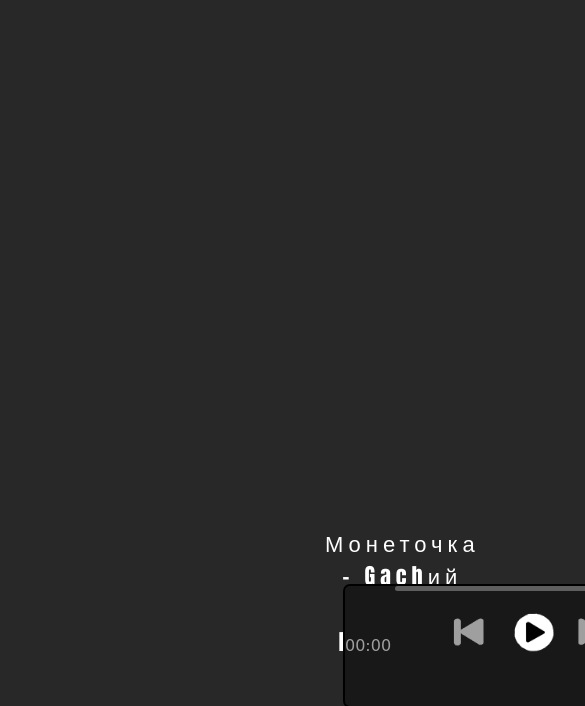
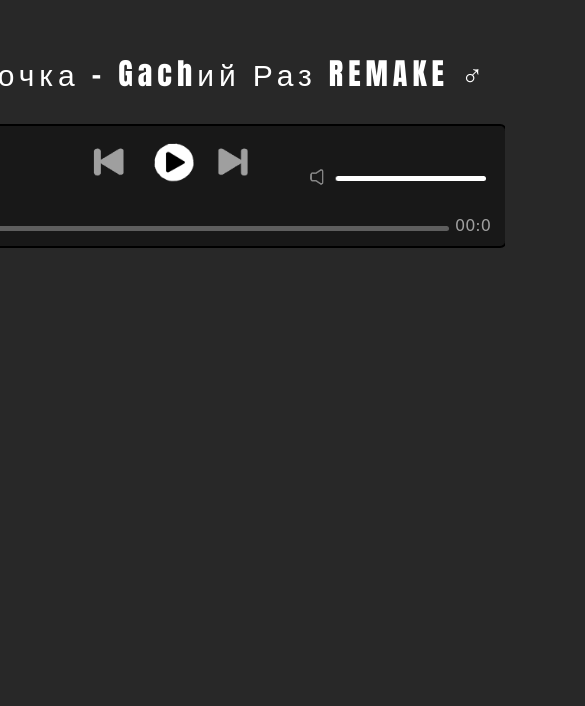
Before and after one commit to ecl1ps1/audioplayer, a plain HTML site: page index.html in a window 390 px wide. Shown: the part 236-942 px from the top of the page, 585 px wide, since content can reach past the window. After the commit the page ends 860 px from the top, so only its background shows below. Drawn offline with Linux system fonts and the light colour scheme.

Commit message:
Add files via upload

```diff
--- a/style.css
+++ b/style.css
@@ -65,71 +65,66 @@
 
 @media screen and (max-width: 1278px) {
     .headname {
-        width: 520px;
+        width: 820px;
     }
     .buttons {
-        margin-left: 150px;
+        margin-top: 20px;
+        margin-left:300px;
+    }
+
+    .buttons img {
+        width: 50px;
+        height: 50px;
     }
 
     .song {
-        position: fixed;
-        margin-top: 300px;
-        left: 260px;
-        font-size: 32px;
+        font-size: 34px;
+        bottom: 150px;
     }
     .progress_container
 {
-   /* margin-top: 90px;*/
     height: 5px;
-    width: 200px;
+    width: 710px;
     border-radius: 5px;
     background-color: #5E5E5E;
     cursor: pointer;
-    display: flex;
-    position: fixed;
-    left: 400px;
-    top: 400px;
+    top: 100px;
+    left: 54px;
 }
 .volume_container
 {
     margin-top: 50px;
     height: 5px;
     margin-left: 40;
-    width:110px;
+    width:200px;
     border-radius: 5px;
     background-color: #5E5E5E;
-    display: flex;
     cursor: pointer;
-    position: fixed;
-    top: 390px;
-    left: 700px;
+    top: 0px;
+    left: 600px;
 }
 .volume_btn
 {
-    position: fixed;
-    top: 427px;
-    left: 670px;
 
     cursor:pointer;
+    top: 36px;
+    left: 567px;
 }
 
 .max_time
 {
     font-family:cursive;
-    position: fixed;
-    top: 450px;
-    left: 610px;
     font-size: 13;
+    top: 90px;
+    left: 770px;
 }
 
 .timer
 {
     font-family:cursive;
-    position: fixed;
-    top: 450px;
-    left: 352px;
-    font-family: cursive;
     font-size: 13;
+    top: 90px;
+    left: 6px;
 }
 
 }
@@ -138,110 +133,131 @@
 
 @media screen and (max-width: 998px) {
     .headname {
-        position: fixed;
-        left: 200px;
-        top: 400px;
-        width: 520px;
+        width: 820px;
     }
     .buttons {
-        margin-left: 100px;
+        margin-top: 20px;
+        margin-left:300px;
+    }
+
+    .buttons img {
+        width: 50px;
+        height: 50px;
     }
 
     .song {
-        position: fixed;
-        margin-top: 300px;
-        left: 170px;
+        font-size: 34px;
+        bottom: 150px;
     }
     .progress_container
 {
-   /* margin-top: 90px;*/
     height: 5px;
+    width: 710px;
     border-radius: 5px;
     background-color: #5E5E5E;
     cursor: pointer;
-    display: flex;
-    position: fixed;
-    left: 260px;
-    top: 400px;
+    top: 100px;
+    left: 54px;
 }
 .volume_container
 {
     margin-top: 50px;
     height: 5px;
     margin-left: 40;
-    width:130px;
+    width:200px;
     border-radius: 5px;
     background-color: #5E5E5E;
-    display: flex;
     cursor: pointer;
-    position: fixed;
-    top: 390px;
-    left: 570px;
+    top: 0px;
+    left: 600px;
 }
 .volume_btn
 {
-    position: fixed;
-    top: 427px;
-    left: 540px;
 
     cursor:pointer;
+    top: 36px;
+    left: 567px;
 }
 
 .max_time
 {
     font-family:cursive;
-    position: fixed;
-    top: 450px;
-    left: 470px;
     font-size: 13;
+    top: 90px;
+    left: 770px;
 }
 
 .timer
 {
     font-family:cursive;
-    position: fixed;
-    top: 450px;
-    left: 212px;
-    font-family: cursive;
     font-size: 13;
+    top: 90px;
+    left: 6px;
 }
 }
 
 /* -------------------------------------------------------------------------------------------------*/
 
-@media screen and (max-width: 768px) {
+@media screen and (max-width: 800px) {
     .headname {
-        left: 150px;
-        width: 430px;
+        width: 620px;
+    }
+    .buttons {
+        margin-top: 10px;
+        margin-left:200px;
+    }
+
+    .buttons img {
+        width: 50px;
+        height: 50px;
     }
 
     .song {
-        position: fixed;
-        font-size:22px;
-        left: 130px;
-        top: 40px;
+        font-size: 30px;
+        bottom: 150px;
     }
+    .progress_container
+{
+    height: 5px;
+    width: 510px;
+    border-radius: 5px;
+    background-color: #5E5E5E;
+    cursor: pointer;
+    top: 100px;
+    left: 54px;
+}
+.volume_container
+{
+    height: 5px;
+    width:100px;
+    background-color: #5E5E5E;
+    cursor: pointer;
+    top: 0px;
+    left: 450px;
+}
+.volume_btn
+{
 
-    .progress_container {
-        left: 200px;
-    }
+    cursor:pointer;
+    top: 36px;
+    left: 422px;
+}
 
-    .timer {
-        left: 150px;
-    }
+.max_time
+{
+    font-family:cursive;
+    font-size: 13;
+    top: 90px;
+    left: 570px;
+}
 
-    .max_time {
-        left: 410px;
-    }
-
-    .volume_container {
-        left: 499px;
-        width: 74px;
-    }
-
-    .volume_btn {
-        left: 470px;
-    }
+.timer
+{
+    font-family:cursive;
+    font-size: 13;
+    top: 90px;
+    left: 6px;
+}
 }
 /* -------------------------------------------------------------------------------------------------*/
 
```
